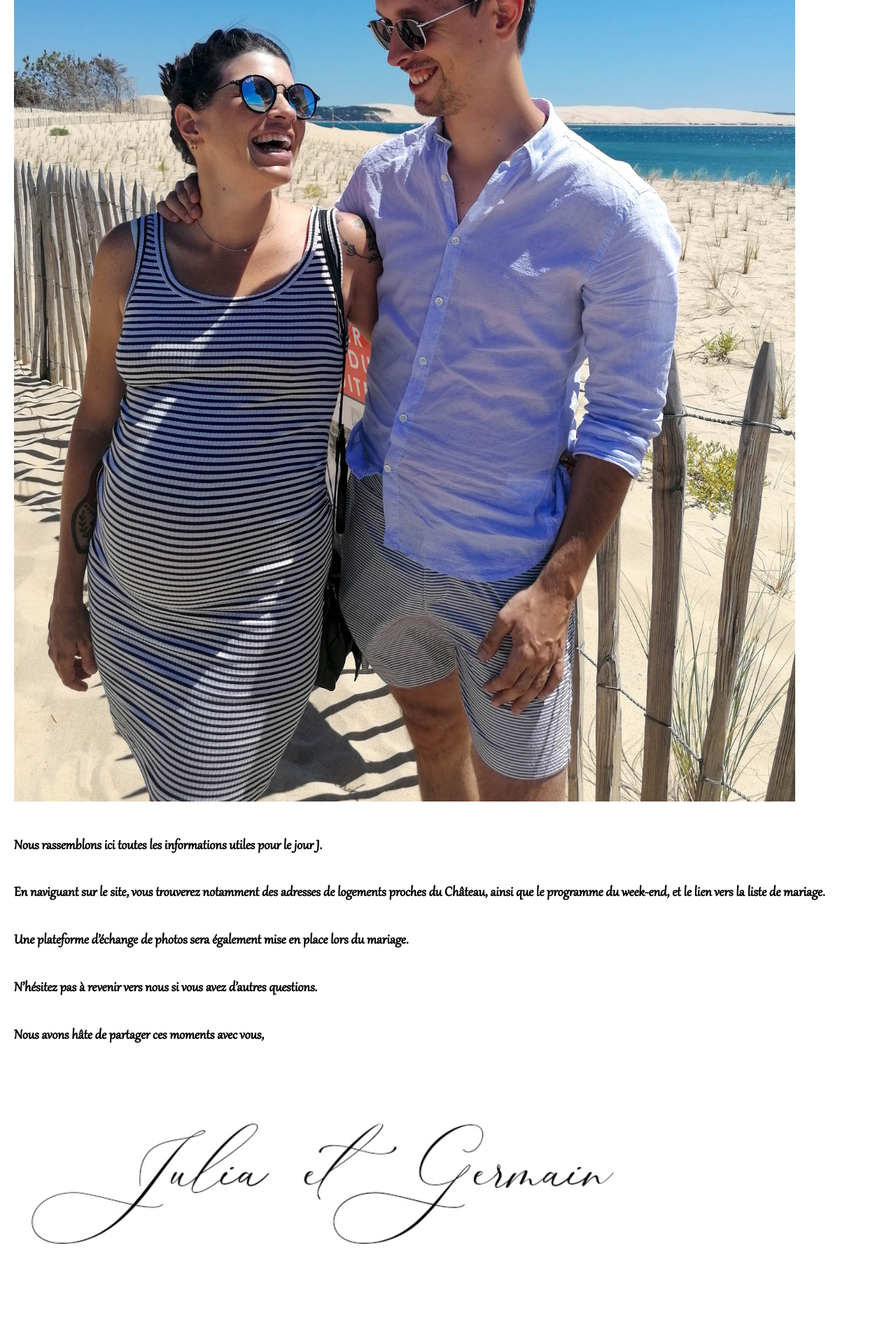
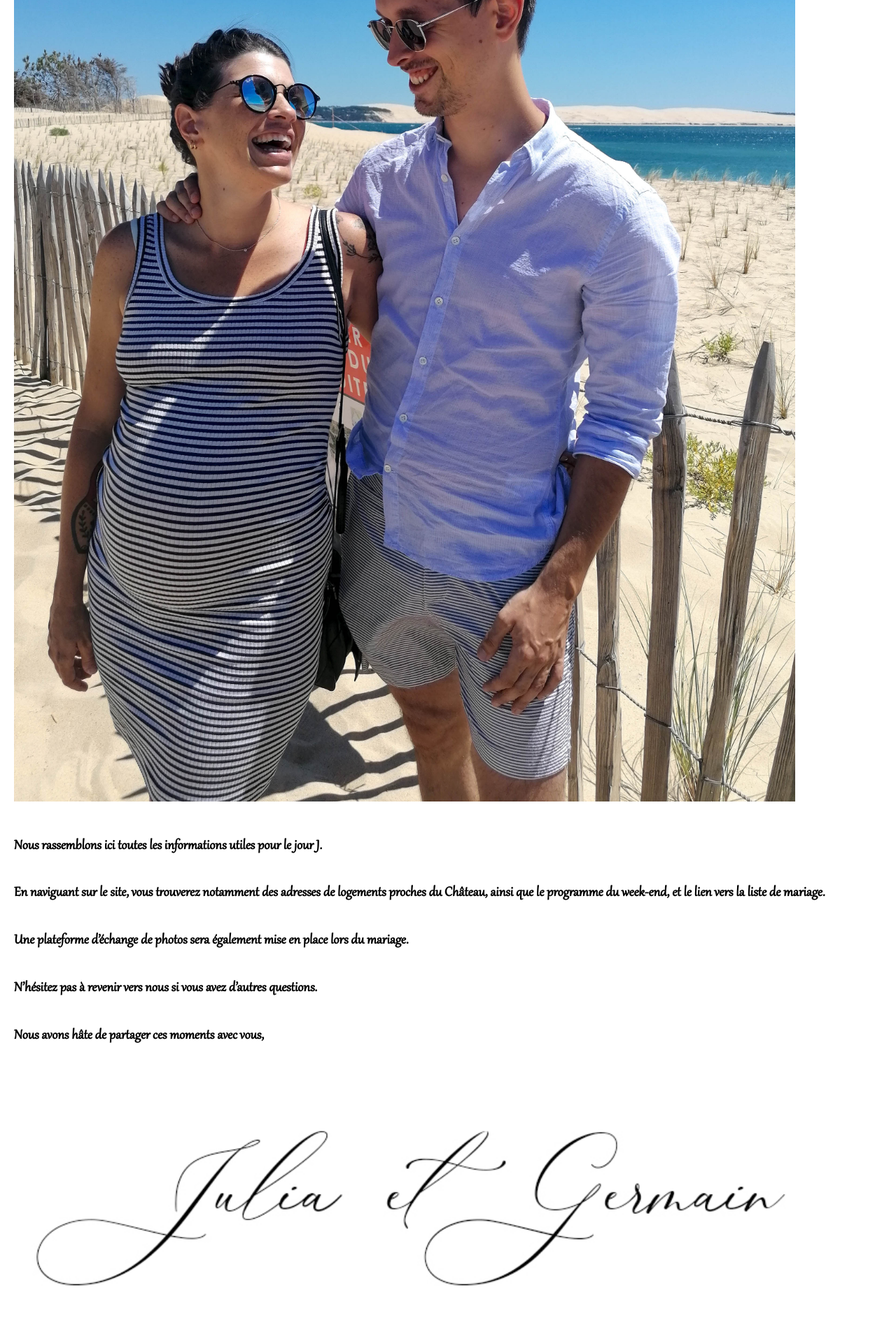
Before and after one commit to Germinal-A/Site-du-Mariage-de-Julia-et-Germain, a Jekyll site: the page built from index.md, in a window 1280 px wide. Shown: the part 1435-3355 px from the top of the page at 70% size. Built offline with Jekyll 4.4.1, drawn with Linux system fonts in a browser that asks for light colours; before the commit the page ends 3289 px from its top, so only the background shows below that.

Commit message:
Update index.md

```diff
--- a/index.md
+++ b/index.md
@@ -16,4 +16,4 @@
 #### Nous avons hâte de partager ces moments avec vous,
 <br/>
 <img src="/assets/Signature.jpg" width="30%" class="large">
-<img src="/assets/Signature.jpg" width="70%" class="small">
+<img src="/assets/Signature.jpg" width="90%" class="small">
```
